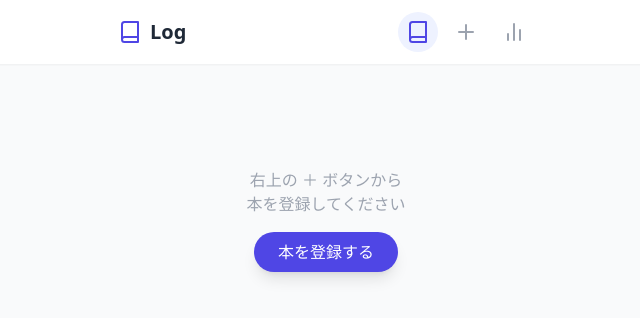
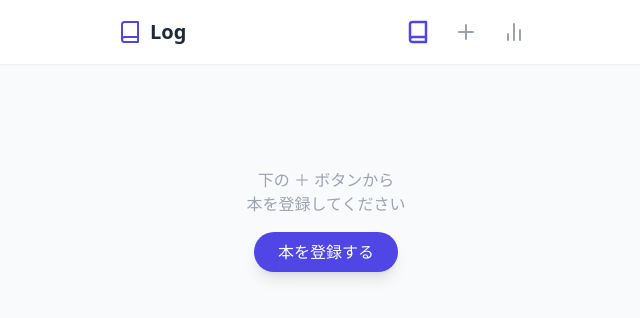
Before and after one commit to harutomiyai/reading-log, a React (Vite) app: page / in a window 1280 px wide. Shown: the top 318 px of the page, without its empty margins (314-954 px from the left). Built offline with nearby package versions, Linux system fonts and the light colour scheme; the HTML template or start-up script is replaced by a standard one.

Commit message:
ナビゲーションボタンのコンポーネントを追加し、スマホ用のボトムナビゲーションを実装

```diff
--- a/src/App.jsx
+++ b/src/App.jsx
@@ -153,20 +153,35 @@ export default function App() {
     return `${m}分`;
   };
 
+  // --- ナビゲーションボタン (PC/スマホ共通) ---
+  const NavButton = ({ targetView, icon: Icon, label }) => (
+    <button
+      onClick={() => setView(targetView)}
+      className={`relative p-2 rounded-full flex flex-col items-center justify-center w-full md:w-auto md:aspect-square md:hover:bg-gray-100 transition-colors
+        ${view === targetView ? 'text-indigo-600' : 'text-gray-400'}`}
+    >
+      <Icon size={24} strokeWidth={view === targetView ? 2.5 : 2} />
+      {/* スマホのみアクティブなボタンの下に小さなインジケータを表示 (オプション) */}
+      <span className="text-[10px] mt-1 md:hidden">{label}</span>
+    </button>
+  );
+
   return (
-    <div className="min-h-screen bg-gray-50 text-gray-800 font-sans pb-20 safe-area-padding">
+    // pb-20 を追加して、下部メニューの後ろにコンテンツが隠れないように調整
+    <div className="min-h-screen bg-gray-50 text-gray-800 font-sans pb-20 md:pb-8 safe-area-padding">
       {view === 'focus' && <FocusMode />}
 
-      {/* ヘッダー */}
+      {/* ヘッダー (PCではメニューを表示、スマホではタイトルのみ) */}
       <header className="bg-white shadow-sm sticky top-0 z-10">
         <div className="max-w-md mx-auto px-4 h-16 flex items-center justify-between">
           <h1 className="text-xl font-bold text-gray-800 flex items-center gap-2">
             <Book className="text-indigo-600" /> Log
           </h1>
-          <nav className="flex gap-2">
-            <button onClick={() => setView('dashboard')} className={`p-2 rounded-full ${view === 'dashboard' ? 'bg-indigo-50 text-indigo-600' : 'text-gray-400'}`}><Book size={24} /></button>
-            <button onClick={() => setView('add')} className={`p-2 rounded-full ${view === 'add' ? 'bg-indigo-50 text-indigo-600' : 'text-gray-400'}`}><Plus size={24} /></button>
-            <button onClick={() => setView('stats')} className={`p-2 rounded-full ${view === 'stats' ? 'bg-indigo-50 text-indigo-600' : 'text-gray-400'}`}><BarChart2 size={24} /></button>
+          {/* PC用ナビゲーション (スマホサイズ md未満 では隠す) */}
+          <nav className="hidden md:flex gap-2">
+            <NavButton targetView="dashboard" icon={Book} label="本棚" />
+            <NavButton targetView="add" icon={Plus} label="追加" />
+            <NavButton targetView="stats" icon={BarChart2} label="記録" />
           </nav>
         </div>
       </header>
@@ -178,7 +193,7 @@ export default function App() {
           <div className="space-y-4">
             {books.length === 0 ? (
               <div className="text-center py-20">
-                <p className="text-gray-400 mb-4">右上の ＋ ボタンから<br/>本を登録してください</p>
+                <p className="text-gray-400 mb-4">下の ＋ ボタンから<br/>本を登録してください</p>
                 <button onClick={() => setView('add')} className="bg-indigo-600 text-white px-6 py-2 rounded-full shadow-lg">本を登録する</button>
               </div>
             ) : (
@@ -357,10 +372,18 @@ export default function App() {
         )}
       </main>
 
+      {/* スマホ用ボトムナビゲーション (PCサイズの md以上 では隠す) */}
+      <nav className="md:hidden fixed bottom-0 left-0 right-0 bg-white border-t border-gray-200 h-16 flex justify-around items-center z-40 safe-area-padding-bottom">
+         <NavButton targetView="dashboard" icon={Book} label="本棚" />
+         <NavButton targetView="add" icon={Plus} label="追加" />
+         <NavButton targetView="stats" icon={BarChart2} label="記録" />
+      </nav>
+
       <style>{`
         @keyframes fade-in { from { opacity: 0; } to { opacity: 1; } }
         .animate-fade-in { animation: fade-in 0.5s ease-out; }
         .safe-area-padding { padding-bottom: env(safe-area-inset-bottom); }
+        .safe-area-padding-bottom { padding-bottom: env(safe-area-inset-bottom); }
       `}</style>
     </div>
   );
```
